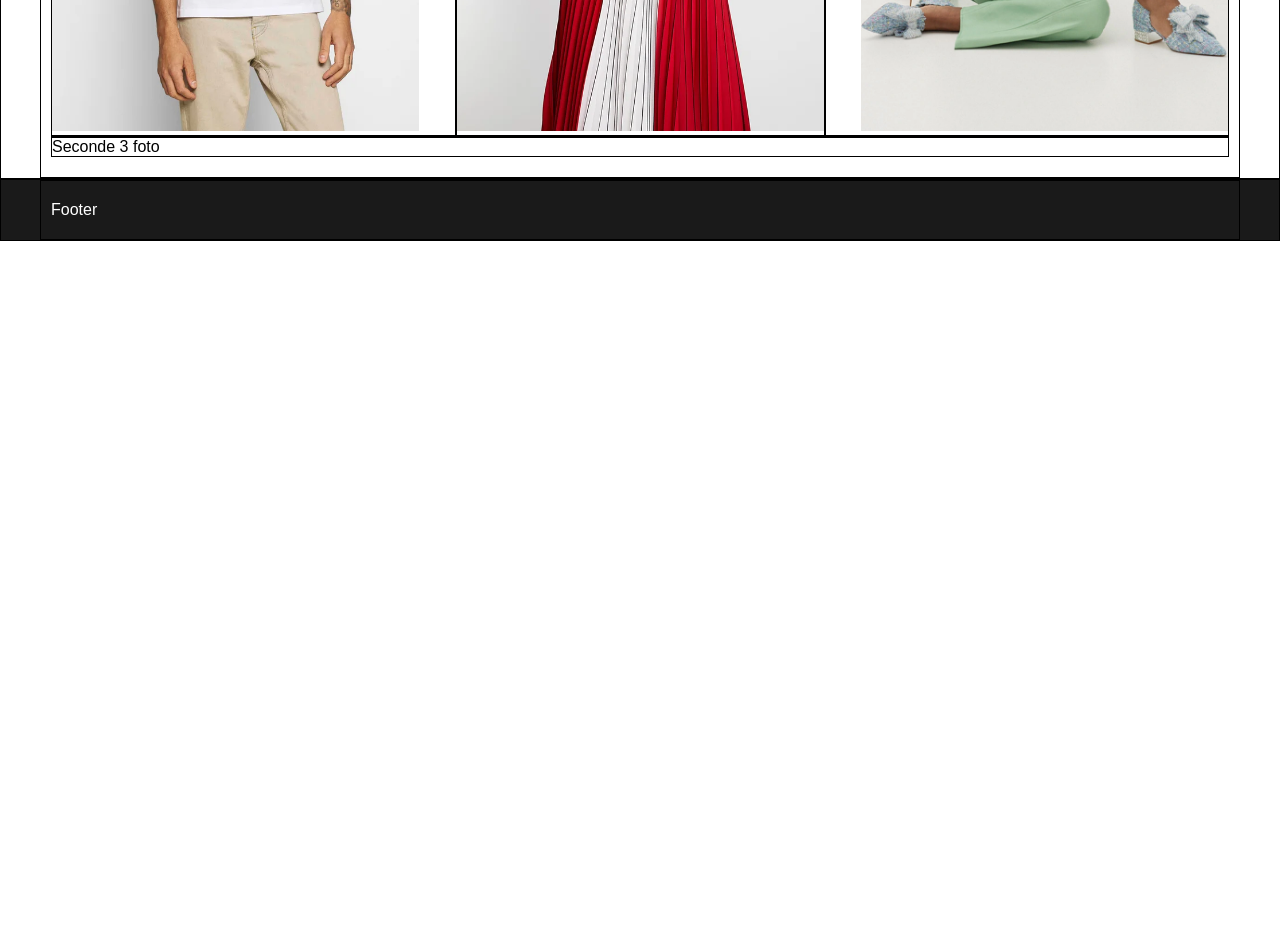
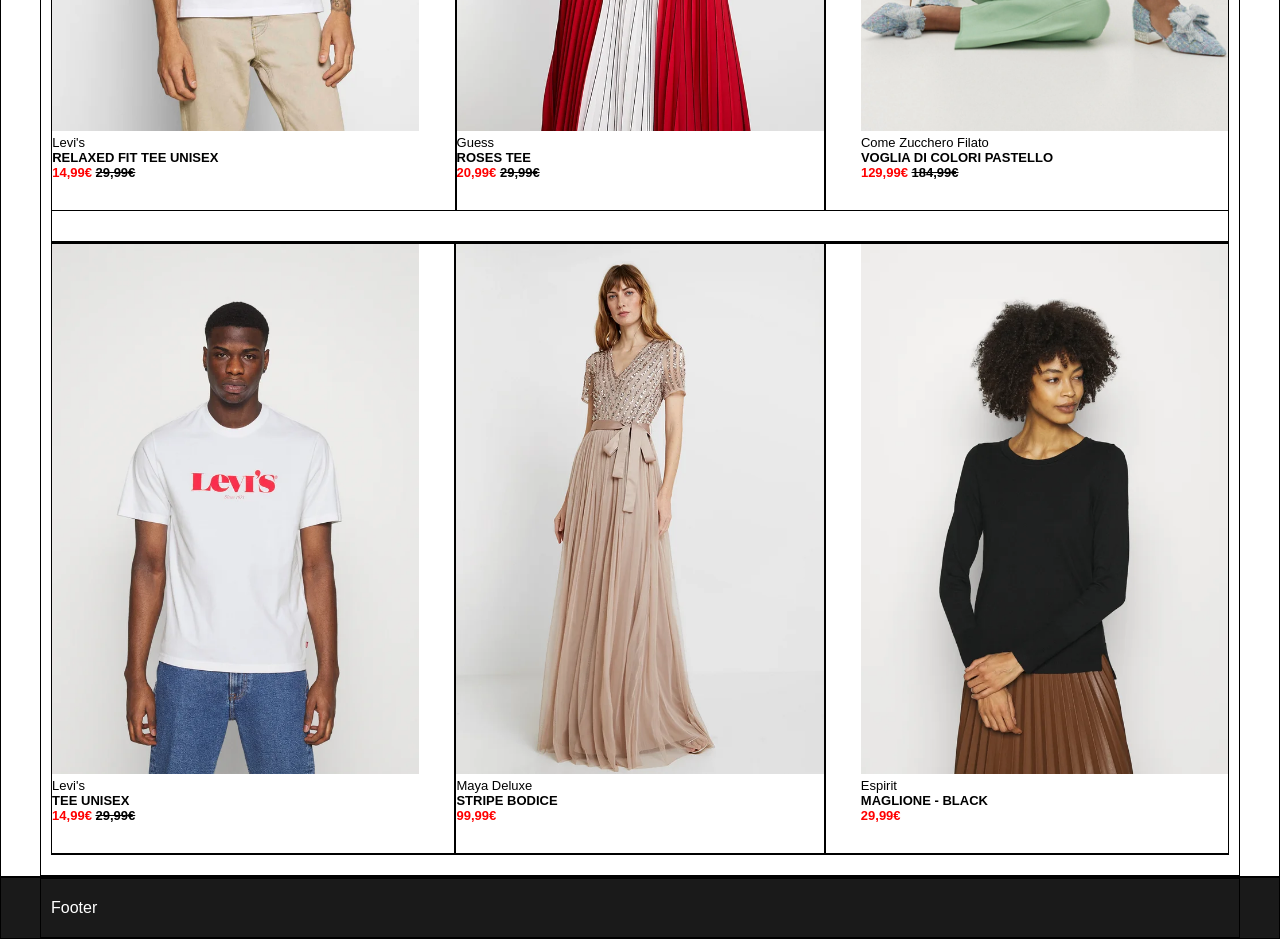
Before and after one commit to Andre050101/html-css-boolando, a plain HTML site: page index.html in a window 1280 px wide. Shown: the part 500-1439 px from the top of the page. Before the commit the page ends 800 px from the top, so only its background shows below. Drawn offline with Linux system fonts and the light colour scheme.

Commit message:
Main almost created

```diff
--- a/css/style.css
+++ b/css/style.css
@@ -15,6 +15,13 @@
     --Orange-header:#ff6a00;
     --Sostenibility-green: #008000;
     --footer-grey: #1a1a1a;
+}
+
+.red{
+    color: red;
+}
+.line-through{
+    text-decoration: line-through;
 }
 
 /*Container*/
@@ -59,6 +66,18 @@ main nav div div img{
     height: 530px;
 }
 
+main nav div div p{
+    font-size: 13px;
+}
+
+main nav div div p:nth-of-type(2){
+    text-transform: uppercase;
+}
+
+main nav div:first-child{
+    padding-bottom: 30px;
+}
+
 /*Flex*/
 .d-flex{
     display: flex;
--- a/index.html
+++ b/index.html
@@ -38,16 +38,42 @@
                 <div class="debug d-flex j-center">
                     <div class="debug p-right-3perc">
                         <img src="img/1.webp" alt="">
+                        <p>Levi's</p>
+                        <p><Strong>Relaxed fit tee unisex</Strong></p>
+                        <p><strong><span class="red">14,99€ </span><span class="line-through">29,99€</span></strong></p>
                     </div>
                     <div class="debug">
                         <img src="img/2.webp" alt="">
+                        <p>Guess</p>
+                        <p><Strong>Roses tee</Strong></p>
+                        <p><strong><span class="red">20,99€ </span><span class="line-through">29,99€</span></strong></p>
                     </div>
                     <div class="debug p-left-3perc">
                         <img src="img/3.webp" alt="">
+                        <p>Come Zucchero Filato</p>
+                        <p><Strong>Voglia di colori pastello</Strong></p>
+                        <p><strong><span class="red">129,99€ </span><span class="line-through">184,99€</span></strong></p>
                     </div>
                 </div>
-                <div class="debug">
-                    Seconde 3 foto
+                <div class="debug d-flex j-center">
+                    <div class="debug p-right-3perc">
+                        <img src="img/4.webp" alt="">
+                        <p>Levi's</p>
+                        <p><Strong>Tee unisex</Strong></p>
+                        <p><strong><span class="red">14,99€ </span><span class="line-through">29,99€</span></strong></p>
+                    </div>
+                    <div class="debug">
+                        <img src="img/5.webp" alt="">
+                        <p>Maya Deluxe</p>
+                        <p><Strong>Stripe bodice</Strong></p>
+                        <p><strong><span class="red">99,99€ </span></strong></p>
+                    </div>
+                    <div class="debug p-left-3perc">
+                        <img src="img/6.webp" alt="">
+                        <p>Espirit</p>
+                        <p><Strong>Maglione - black</Strong></p>
+                        <p><strong><span class="red">29,99€ </span></strong></p>
+                    </div>
                 </div>
             </nav>
         </main>
```
